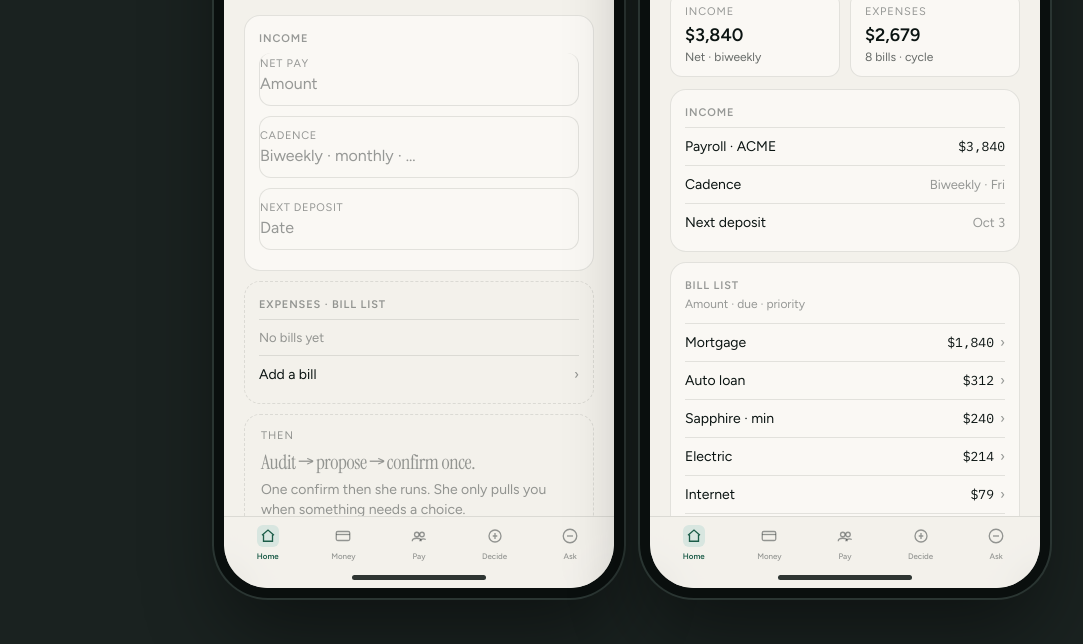
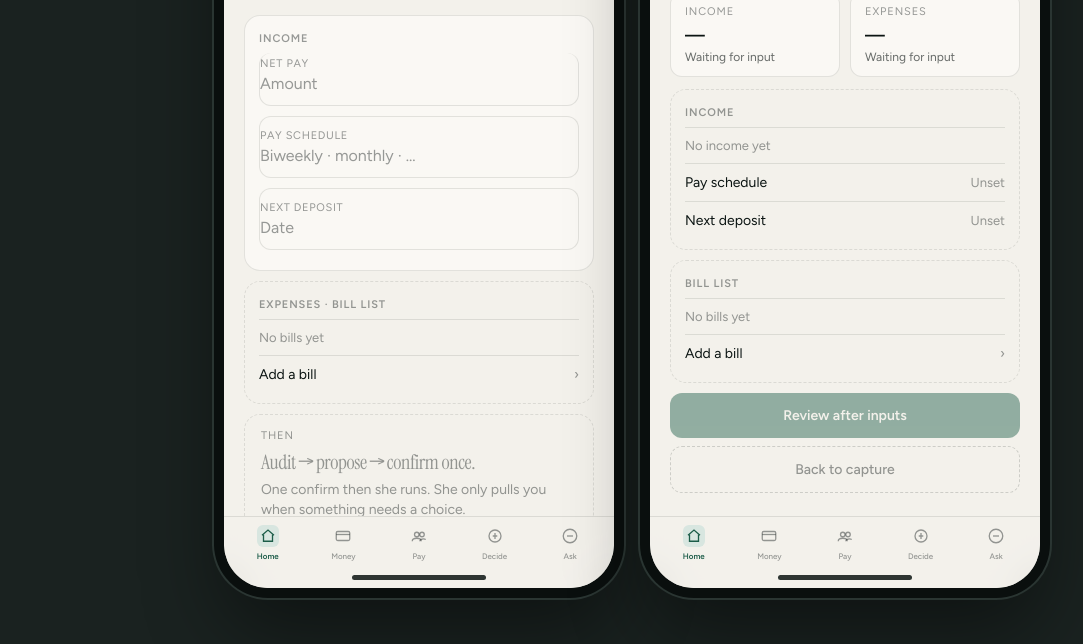
Before and after one commit to rz67nrn98v-blip/silvia-design-review, a plain HTML site: page shell/onboard-income-expenses.html in a window 1280 px wide. Shown: the part 471-1115 px from the top of the page, without its empty margins (8-1091 px from the left). Drawn offline with Linux system fonts and the light colour scheme.

Commit message:
Design: Cadence → Pay schedule; onboard income/bills empty until use

```diff
--- a/shell/onboard-income-expenses.html
+++ b/shell/onboard-income-expenses.html
@@ -42,7 +42,7 @@
               <div class="v placeholder">Amount</div>
             </div>
             <div class="field">
-              <div class="k">Cadence</div>
+              <div class="k">Pay schedule</div>
               <div class="v placeholder">Biweekly · monthly · …</div>
             </div>
             <div class="field">
@@ -84,34 +84,29 @@
             <span class="eyebrow" style="margin:0">Inputs · review</span>
             <span class="tier">Core</span>
           </div>
-          <h1 class="hero">Looks right?</h1>
-          <p class="lede">From linked accounts and a few you typed. Edit anything before the audit.</p>
+          <h1 class="hero">Add income and bills.</h1>
+          <p class="lede empty">Nothing is connected or entered yet. Add your inputs to see a review before the audit.</p>
 
           <div class="stat-grid">
-            <div class="stat"><div class="k">Income</div><div class="v">$3,840</div><div class="s">Net · biweekly</div></div>
-            <div class="stat"><div class="k">Expenses</div><div class="v">$2,679</div><div class="s">8 bills · cycle</div></div>
+            <div class="stat"><div class="k">Income</div><div class="v">—</div><div class="s">Waiting for input</div></div>
+            <div class="stat"><div class="k">Expenses</div><div class="v">—</div><div class="s">Waiting for input</div></div>
           </div>
 
-          <div class="list-card">
+          <div class="list-card empty">
             <div class="list-head">Income</div>
-            <div class="list-row"><span>Payroll · ACME</span><span class="mono">$3,840</span></div>
-            <div class="list-row"><span>Cadence</span><span class="muted">Biweekly · Fri</span></div>
-            <div class="list-row"><span>Next deposit</span><span class="muted">Oct 3</span></div>
+            <div class="list-row"><span class="muted">No income yet</span></div>
+            <div class="list-row"><span>Pay schedule</span><span class="muted">Unset</span></div>
+            <div class="list-row"><span>Next deposit</span><span class="muted">Unset</span></div>
           </div>
 
-          <div class="list-card">
+          <div class="list-card empty">
             <div class="list-head">Bill list</div>
-            <p class="section-note">Amount · due · priority</p>
-            <div class="list-row tappable"><span>Mortgage</span><span><span class="mono">$1,840</span><span class="arrow">›</span></span></div>
-            <div class="list-row tappable"><span>Auto loan</span><span><span class="mono">$312</span><span class="arrow">›</span></span></div>
-            <div class="list-row tappable"><span>Sapphire · min</span><span><span class="mono">$240</span><span class="arrow">›</span></span></div>
-            <div class="list-row tappable"><span>Electric</span><span><span class="mono">$214</span><span class="arrow">›</span></span></div>
-            <div class="list-row tappable"><span>Internet</span><span><span class="mono">$79</span><span class="arrow">›</span></span></div>
-            <div class="list-row tappable"><span>+ 3 more</span><span class="arrow">›</span></div>
+            <div class="list-row"><span class="muted">No bills yet</span></div>
+            <div class="list-row tappable"><span>Add a bill</span><span class="arrow">›</span></div>
           </div>
 
-          <div class="action-btn primary" style="width:100%">Looks good · audit</div>
-          <div class="action-btn ghost" style="width:100%;margin-top:8px">Edit an input</div>
+          <div class="action-btn primary" style="width:100%;opacity:0.45">Review after inputs</div>
+          <div class="action-btn ghost" style="width:100%;margin-top:8px">Back to capture</div>
         </div>
         <nav class="tabs" data-active="home"></nav>
         <div class="home-indicator"></div>
```
